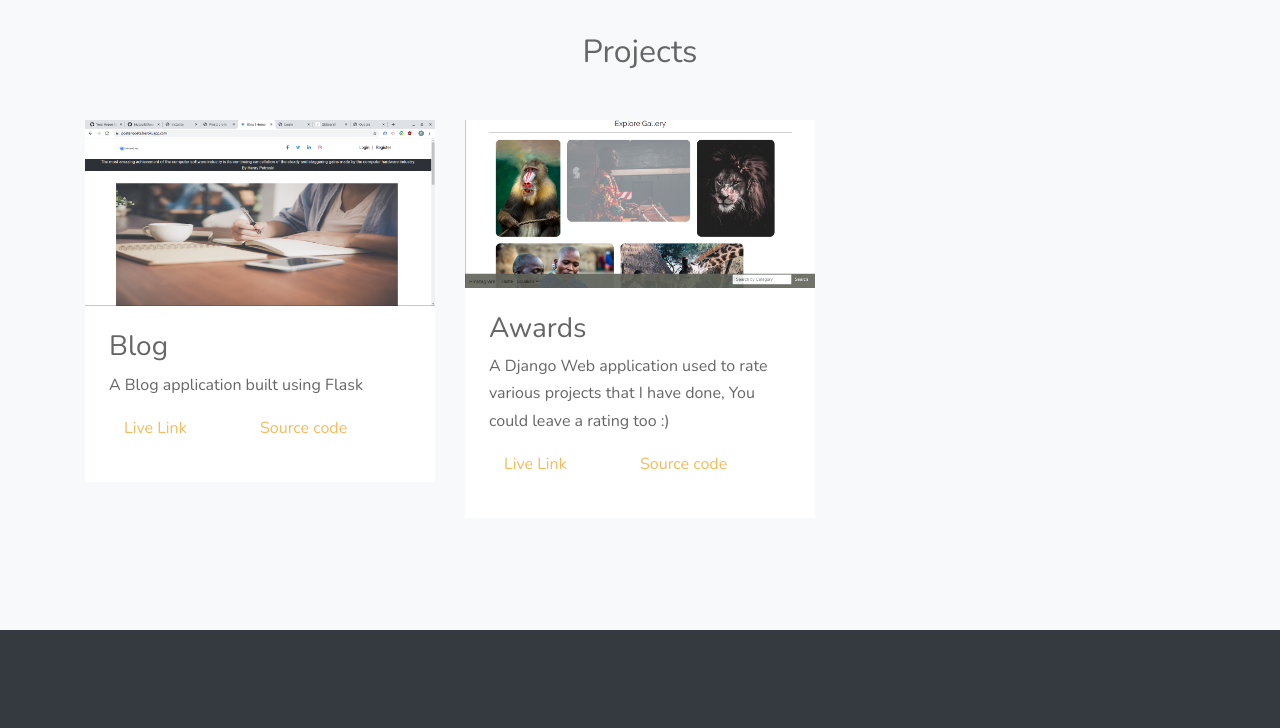
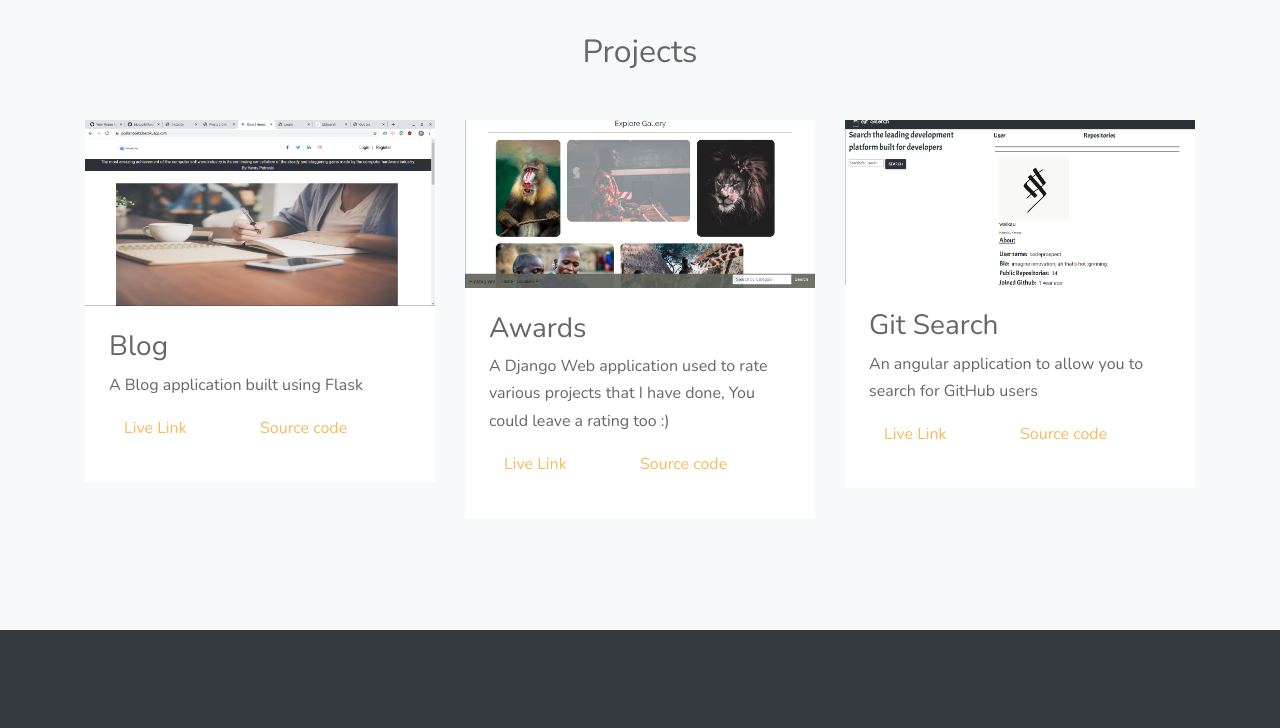
Before and after one commit to Mutugiii/mutugiii.github.io, a plain HTML site: page index.html in a window 1280 px wide. Shown: the part 2280-3008 px from the top of the page. Drawn offline with nearby package versions, Linux system fonts and the light colour scheme; files whose address does not match are found by name.

Commit message:
Update projects

```diff
--- a/index.html
+++ b/index.html
@@ -241,8 +241,9 @@
               </div>
             </div>
           </div>
+        </div>
 
-          <!-- <div class="col-md-6 mb-5 mb-lg-0 col-lg-4">
+        <div class="col-md-6 mb-5 mb-lg-0 col-lg-4">
           <div class="blog_entry">
             <img src="./images/nggit.png" alt="Image" class="img-fluid">
             <div class="p-4 bg-white">
@@ -260,9 +261,8 @@
               </div>
             </div>
           </div>
-            </div> -->
+        </div>
 
-        </div>
       </div>
     </div>
   </section>
```
Lines whose indentation alone changed are shown as unchanged.
